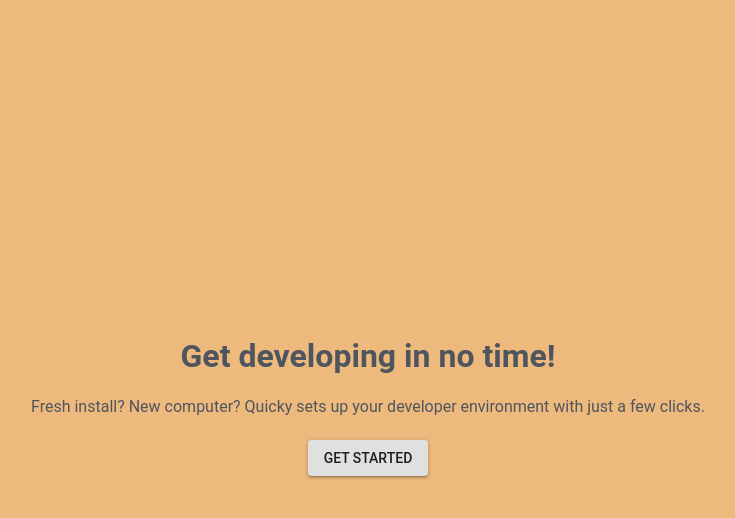
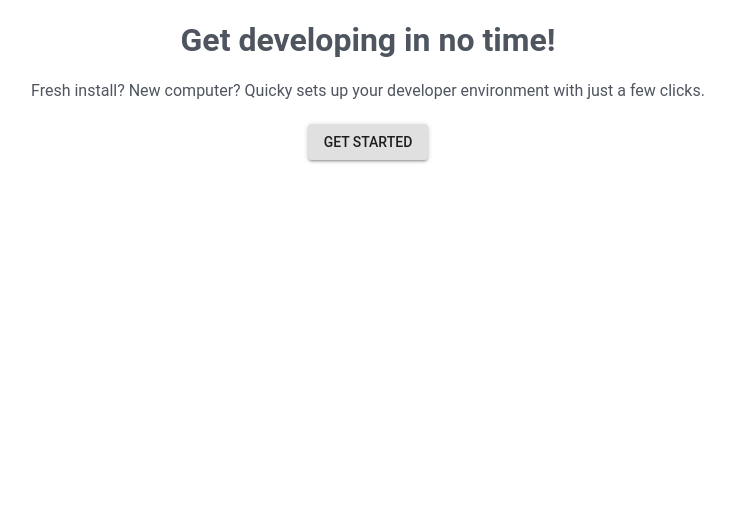
Before and after one commit to quicky-dev/web, a React (Create React App) app: page / in a window 1280 px wide. Shown: the top 518 px of the page, without its empty margins (272-1007 px from the left). Built offline with nearby package versions, Linux system fonts and the light colour scheme.

Commit message:
removed misc comments + added root styling
removed styling that was commented out from a previous attempt at animations

```diff
--- a/src/app/App.css
+++ b/src/app/App.css
@@ -1,43 +1,4 @@
-/* .App {
-  text-align: center;
+#root{
+  height: 100%;
+  margin: 0;
 }
-
-.App-logo {
-  animation: App-logo-spin infinite 20s linear;
-  height: 40vmin;
-  pointer-events: none;
-}
-
-.App-header {
-  background-color: #282c34;
-  min-height: 100vh;
-  display: flex;
-  flex-direction: column;
-  align-items: center;
-  justify-content: center;
-  font-size: calc(10px + 2vmin);
-  color: white;
-}
-
-.App-link {
-  color: #61dafb;
-}
-
-@keyframes App-logo-spin {
-  from {
-    transform: rotate(0deg);
-  }
-  to {
-    transform: rotate(360deg);
-  }
-} */
-
-.App {
-  height: 100vh;
-  width: 100vw;
-  background-color: #EEB97D;
-  /* background-color: #fdcb6e;  */
-  display: flex;
-  justify-content: center;
-  align-items: center;
-}
```
